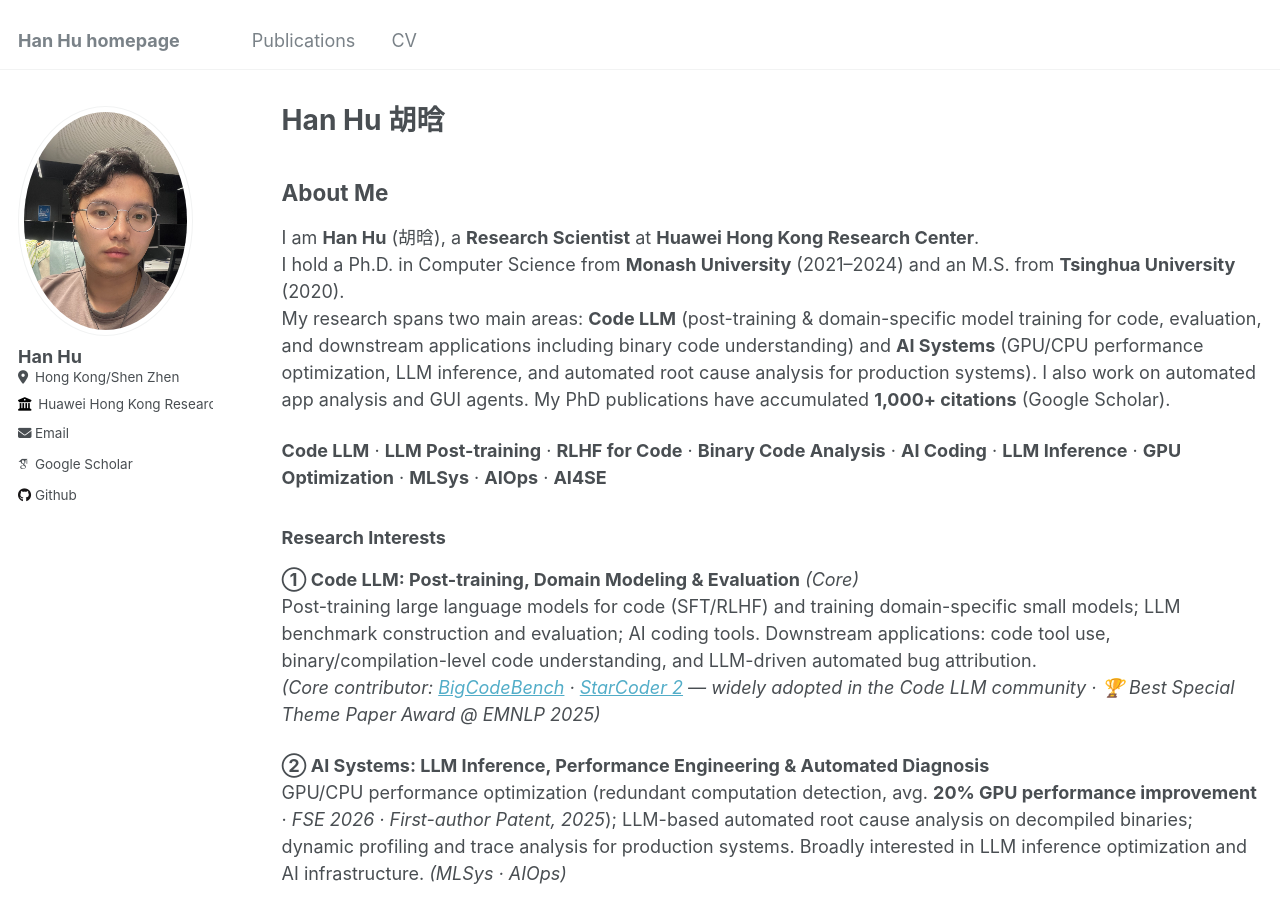
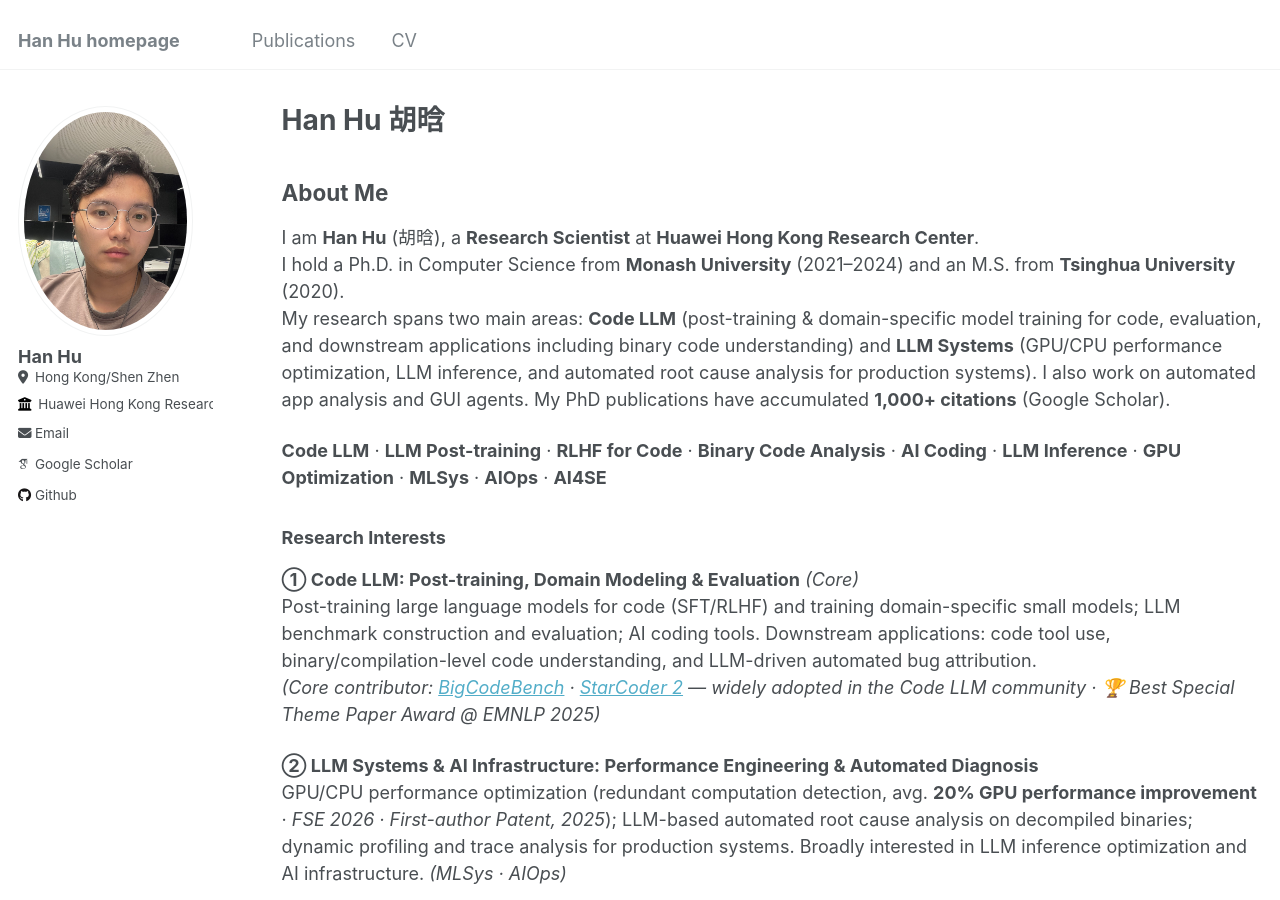
Before and after one commit to huhanGitHub/huhanGitHub.github.io, a Jekyll site: the page built from _pages/about.md, in a window 1280 px wide and 900 px high. Built offline with Jekyll 4.4.1, drawn with Linux system fonts in a browser that asks for light colours; some web fonts are replaced.

Commit message:
Replace vague AI Systems with LLM Systems / AI Infrastructure
Made-with: Cursor

```diff
--- a/_pages/about.md
+++ b/_pages/about.md
@@ -12,7 +12,7 @@ redirect_from:
 
 I am **Han Hu** (胡晗), a **Research Scientist** at **Huawei Hong Kong Research Center**.
 I hold a Ph.D. in Computer Science from **Monash University** (2021–2024) and an M.S. from **Tsinghua University** (2020).
-My research spans two main areas: **Code LLM** (post-training & domain-specific model training for code, evaluation, and downstream applications including binary code understanding) and **AI Systems** (GPU/CPU performance optimization, LLM inference, and automated root cause analysis for production systems). I also work on automated app analysis and GUI agents. My PhD publications have accumulated **1,000+ citations** (Google Scholar).
+My research spans two main areas: **Code LLM** (post-training & domain-specific model training for code, evaluation, and downstream applications including binary code understanding) and **LLM Systems** (GPU/CPU performance optimization, LLM inference, and automated root cause analysis for production systems). I also work on automated app analysis and GUI agents. My PhD publications have accumulated **1,000+ citations** (Google Scholar).
 
 **Code LLM** · **LLM Post-training** · **RLHF for Code** · **Binary Code Analysis** · **AI Coding** · **LLM Inference** · **GPU Optimization** · **MLSys** · **AIOps** · **AI4SE**
 
@@ -22,7 +22,7 @@ My research spans two main areas: **Code LLM** (post-training & domain-specific
 Post-training large language models for code (SFT/RLHF) and training domain-specific small models; LLM benchmark construction and evaluation; AI coding tools. Downstream applications: code tool use, binary/compilation-level code understanding, and LLM-driven automated bug attribution.
 *(Core contributor: [BigCodeBench](https://github.com/bigcode-project/bigcodebench) · [StarCoder 2](https://github.com/bigcode-project/starcoder2) — widely adopted in the Code LLM community · 🏆 Best Special Theme Paper Award @ EMNLP 2025)*
 
-**② AI Systems: LLM Inference, Performance Engineering & Automated Diagnosis**
+**② LLM Systems & AI Infrastructure: Performance Engineering & Automated Diagnosis**
 GPU/CPU performance optimization (redundant computation detection, avg. **20% GPU performance improvement** · *FSE 2026 · First-author Patent, 2025*); LLM-based automated root cause analysis on decompiled binaries; dynamic profiling and trace analysis for production systems. Broadly interested in LLM inference optimization and AI infrastructure. *(MLSys · AIOps)*
 
 **③ Automated App Analysis & GUI Agent**
```
